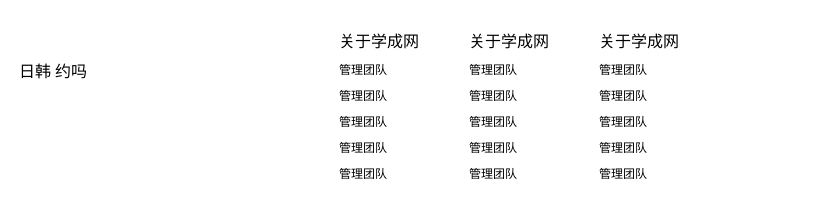
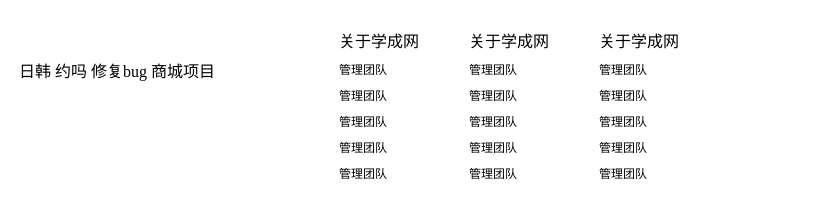
Before and after one commit to ITZhangSH/dbhot, a plain HTML site: page index.html in a window 1280 px wide. Shown: the part 1237-1455 px from the top of the page, 451-1280 px from the left. Drawn offline with Linux system fonts and the light colour scheme.

```diff
--- a/index.html
+++ b/index.html
@@ -350,6 +350,8 @@
         </div>
         <span>日韩</span>
         <span>约吗</span>
+        <span>修复bug</span>
+        <span>商城项目</span>
     </footer>
 </body>
 </html>
```
